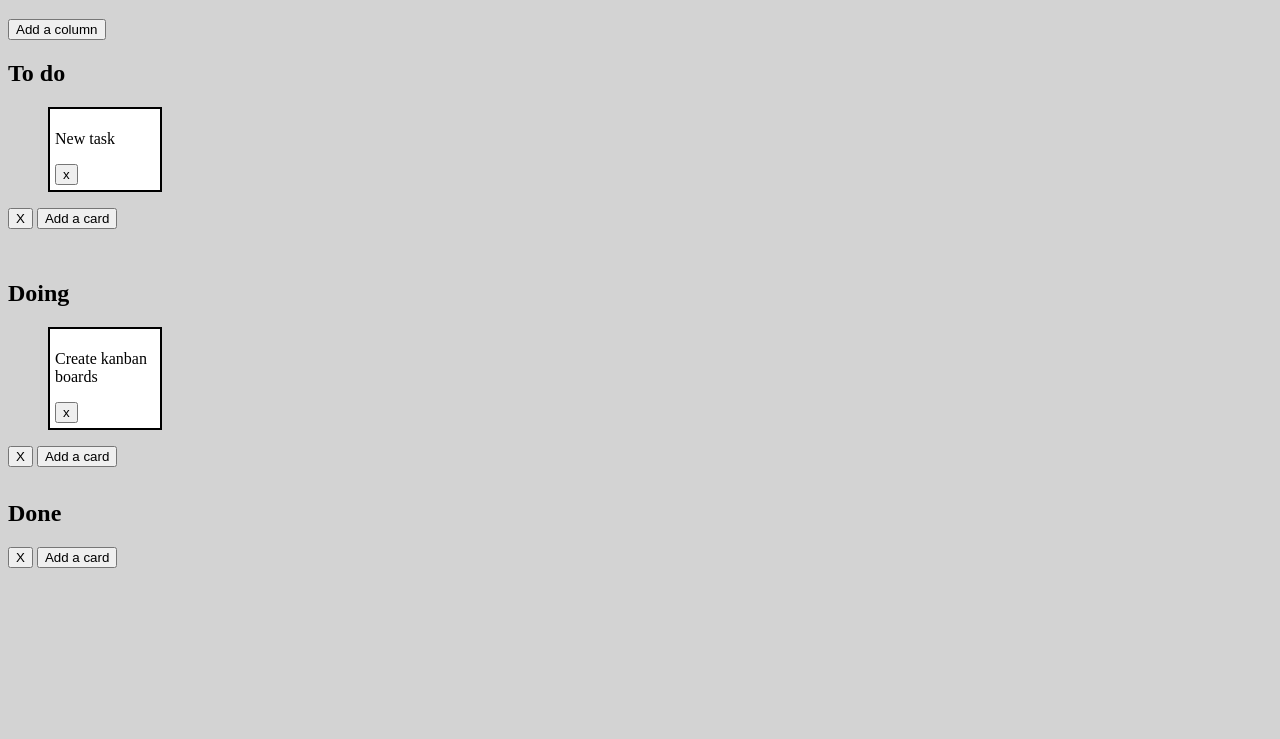
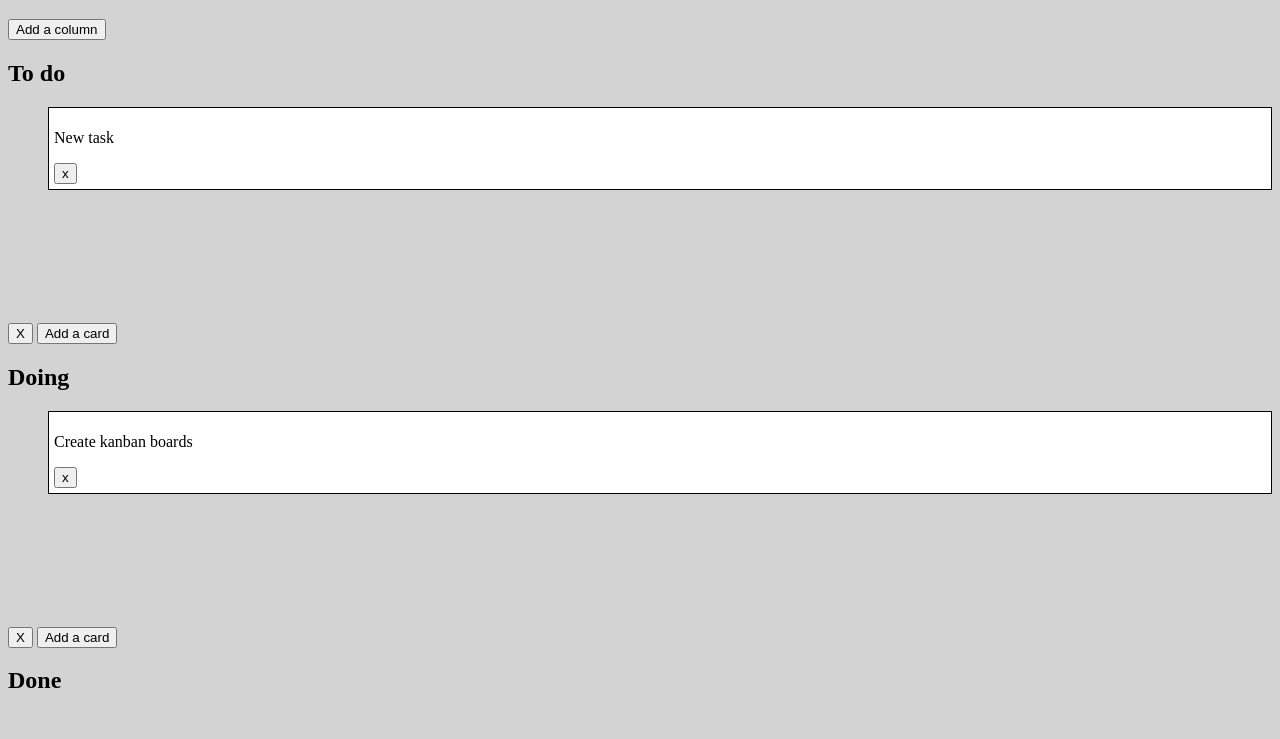
Before and after one commit to ankiris/11.6, a website: page index.html in a window 1280 px wide. Shown: the part 61-800 px from the top of the page. Drawn offline with nearby package versions, Linux system fonts and the light colour scheme.

Commit message:
Fix ul height

```diff
--- a/sass/style.scss
+++ b/sass/style.scss
@@ -3,15 +3,14 @@ body {
 }
 ul {
     list-style-type: none;
+    height: 25vh;
 }
 .column {
+    min-height: 200px;
 
-    height: 25vh;
-    width: 30vw;
 }
 .card {
     padding: 5px;
     background-color: white;
-    width: 100px;
-    border: 2px solid black;
+    border: 1px solid black;
 }
```
Also changed, not shown: css/style.css.
